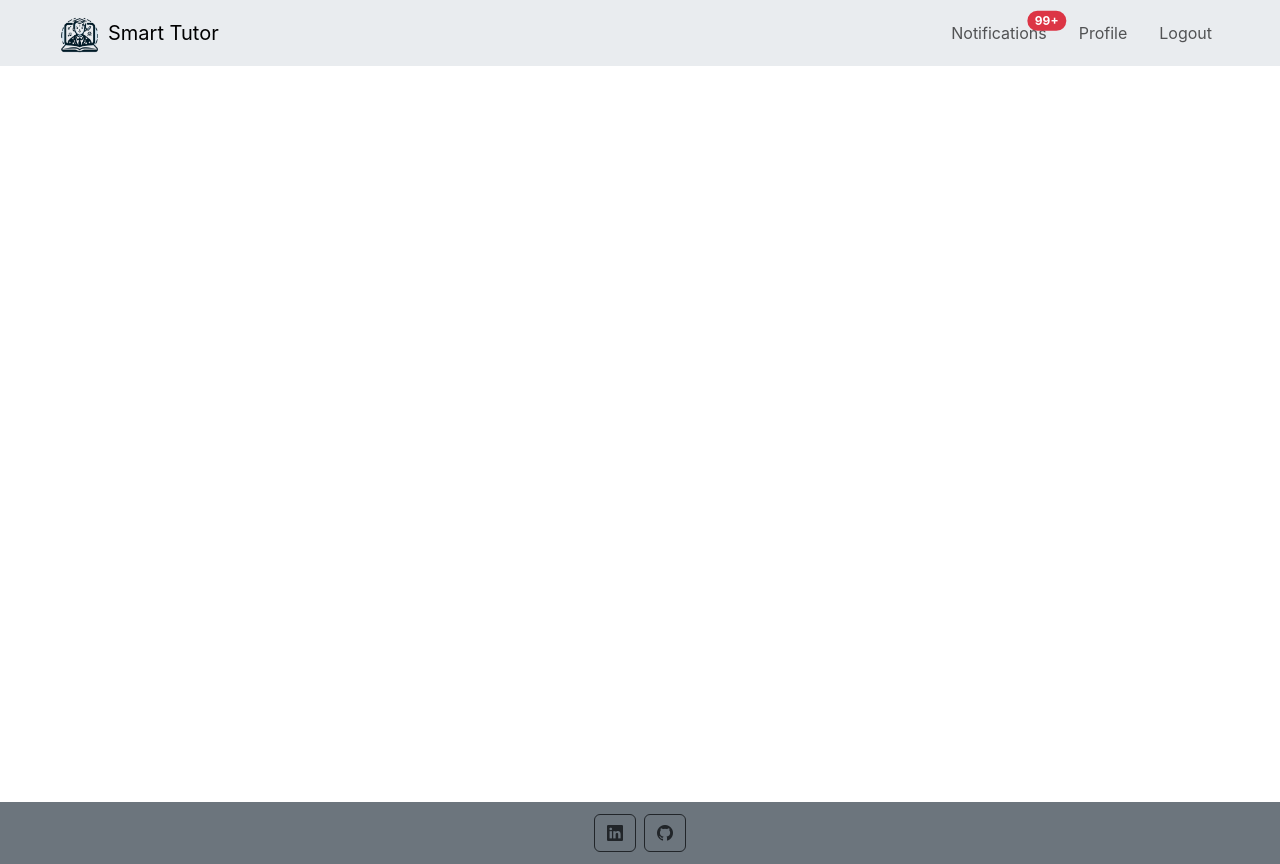
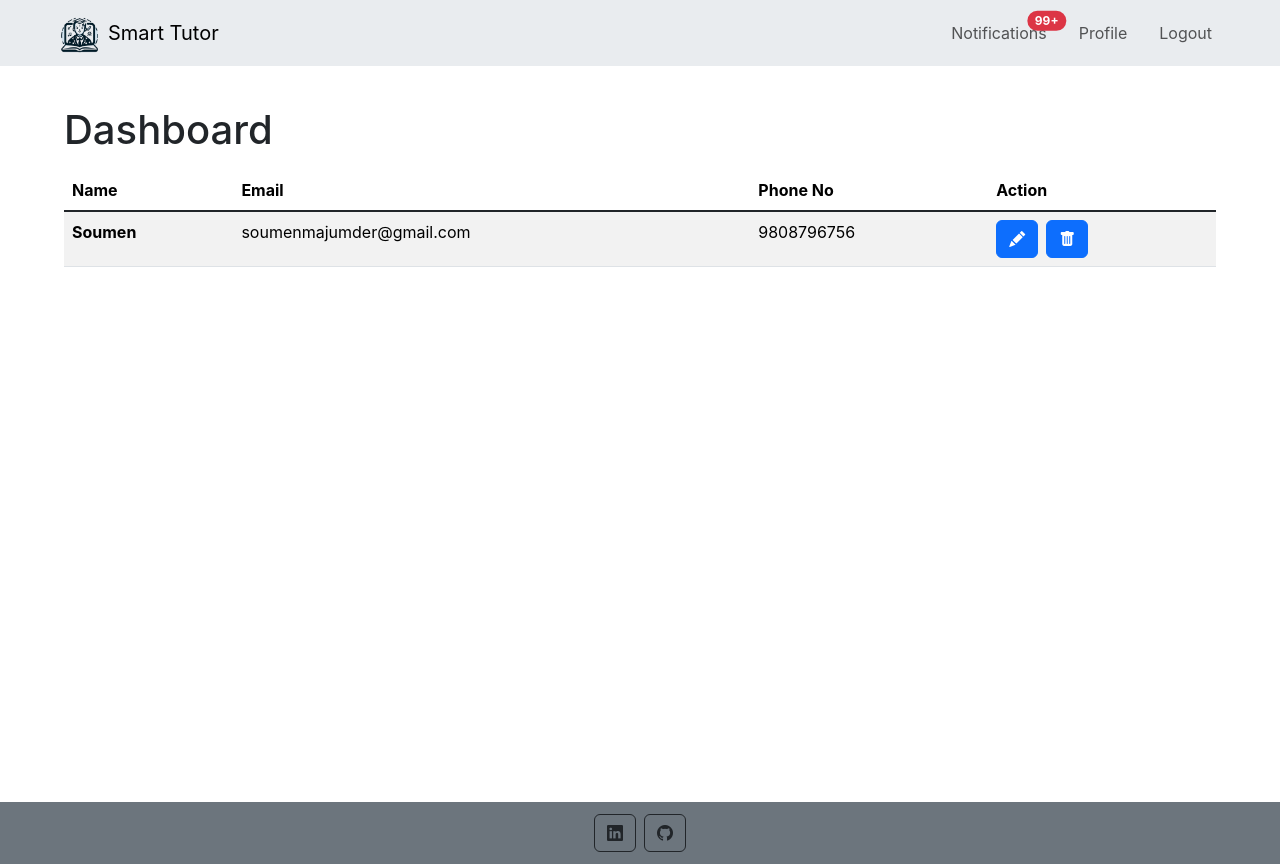
Before and after one commit to tuhindas30/codewithsharanya, a React (Create React App) app: page /admin in a window 1280 px wide. Built offline with nearby package versions, Linux system fonts and the light colour scheme.

Commit message:
admin changes

```diff
--- a/src/App.js
+++ b/src/App.js
@@ -1,5 +1,6 @@
 import './App.css';
 import { BrowserRouter,  Route, Routes } from 'react-router-dom';
+import AdminPanel from './components/AdminPanel';
 
 import Login from './components/login';
 import { Header } from './components/header';
@@ -24,11 +25,13 @@ function App() {
         <Route path='/' element={<Login/>}/>;
         <Route path='/Tutor/Home' element = {<TutorHome />}/>;
         <Route path='/Tutor/Notifications' element = {<TutorNotifications />}/>;
+        <Route path='/Tutor/Profile' element = {<TutorProfile />}/>;
 
         <Route path='/Student/Home' element = {<StudentHome />}/>;
         <Route path='/Student/Notifications' element = {<StudentNotifications />}/>;
+        <Route path='/admin' element = {<AdminPanel />}/>;
 
-        <Route path='/Tutor/Profile' element = {<TutorProfile />}/>;
+
 
 
       </Routes>
--- /dev/null
+++ b/src/components/AdminPanel.jsx
@@ -0,0 +1,35 @@
+const AdminPanel=()=>{
+return (
+    <div style={{paddingInline:"4rem"}}>
+
+    <h1 className="py-2">Dashboard</h1>
+    <table class="table table-striped">
+  <thead>
+    <tr>
+      <th scope="col">Name</th>
+      <th scope="col">Email</th>
+      <th scope="col">Phone No</th>
+      <th scope="col">Action</th>
+    </tr>
+  </thead>
+  <tbody>
+    <tr>
+      <th scope="row">Soumen</th>
+      <td>soumenmajumder@gmail.com</td>
+      <td>9808796756</td>
+      <td>
+        <button type="button" class="btn btn-primary me-2">
+            <i class="bi bi-pencil-fill"></i>
+            </button>
+        <button type="button" class="btn btn-primary">
+            <i class="bi bi-trash-fill"></i>
+            </button>
+            </td>
+    </tr>
+
+  </tbody>
+</table>
+</div>
+)
+}
+export default AdminPanel
```
